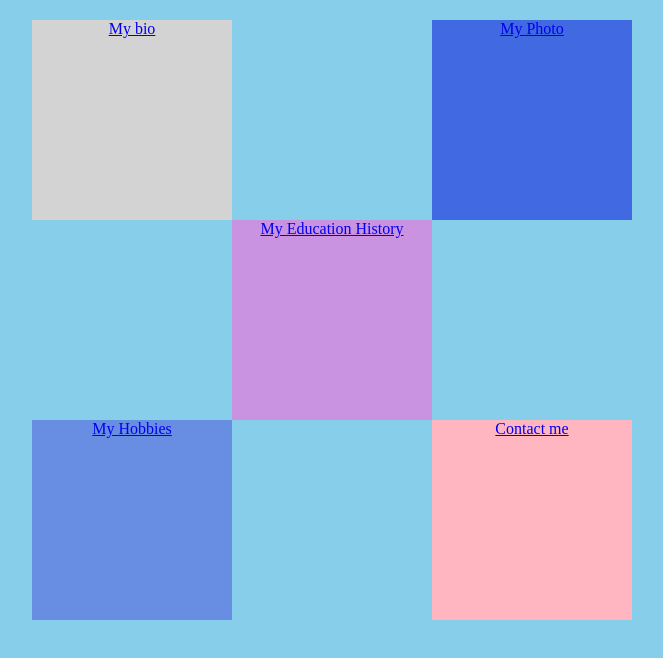
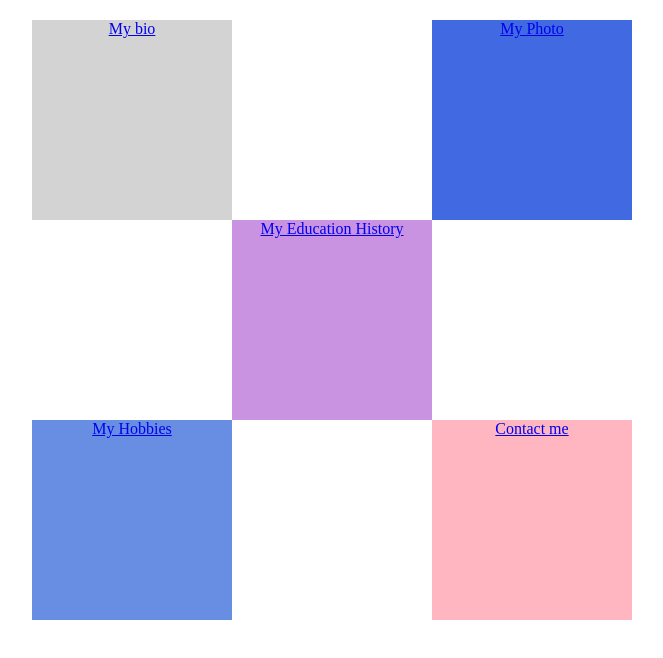
Before and after one commit to DorothyMartha/myproject2, a plain HTML site: page index.html in a window 1280 px wide. Shown: the whole page, without its empty margins (308-971 px from the left). Drawn offline with Linux system fonts and the light colour scheme.

Commit message:
Update index.html

```diff
--- a/index.html
+++ b/index.html
@@ -6,7 +6,7 @@
   <link rel="icon" type="image/x-icon" href="favicon-32x32.png">
   <link rel="stylesheet" href="main.css">
 </head>
-<body style="background-color: skyblue;>
+<body>
   <div class="box">
     <div class="item1">
       <a href="contact.html">Contact me</a>
```
